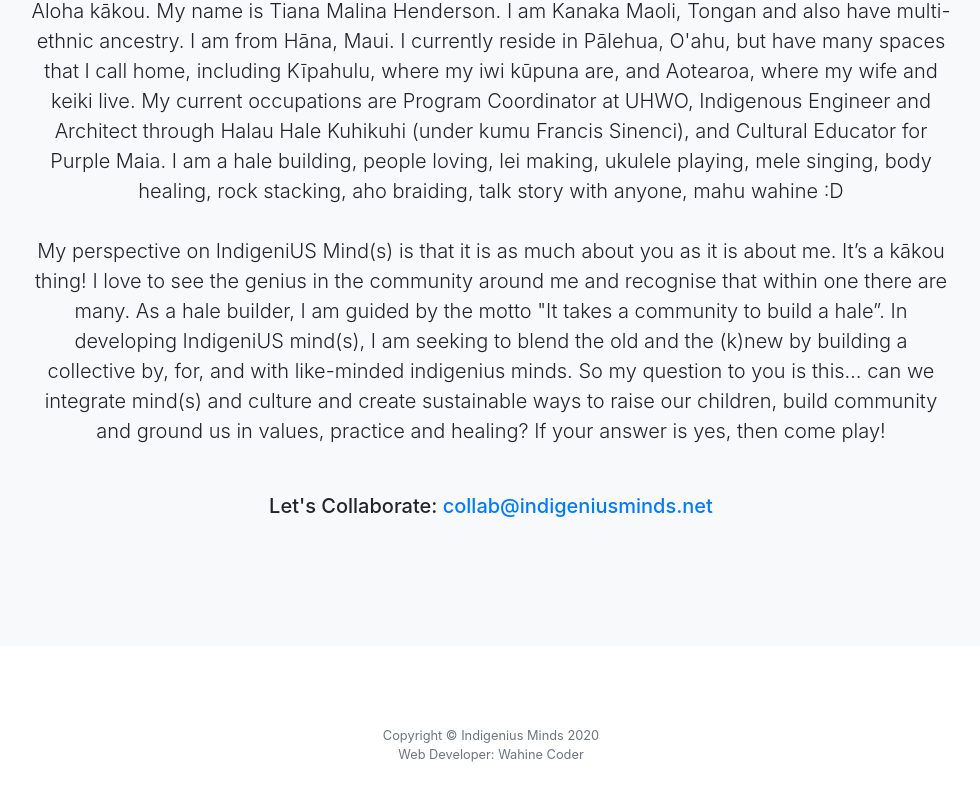
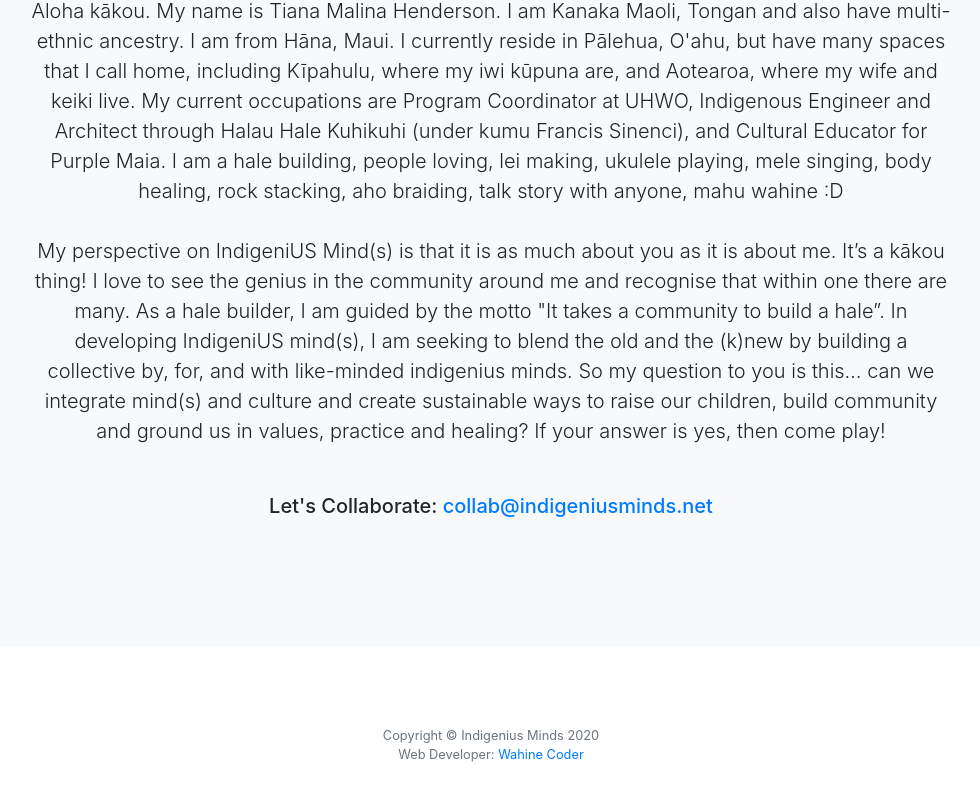
Before and after one commit to indigeniusminds/indigeniusminds.github.io, a website with bundled scripts: page index.html in a window 1280 px wide. Shown: the part 1533-2333 px from the top of the page, without its empty margins (149-1129 px from the left). Built offline with nearby package versions, Linux system fonts and the light colour scheme.

Commit message:
Added my link to my website in footnotes

```diff
--- a/index.html
+++ b/index.html
@@ -261,7 +261,7 @@
         </li>
       </ul>-->
       <p class="text-muted small mb-0">Copyright &copy; Indigenius Minds 2020</p>
-        <p class="text-muted small mb-0">Web Developer: Wahine Coder</p>
+        <p class="text-muted small mb-0">Web Developer:<a href="http://www.wahinecoder.com/"> Wahine Coder</a></p>
     </div>
   </footer>
 
```
